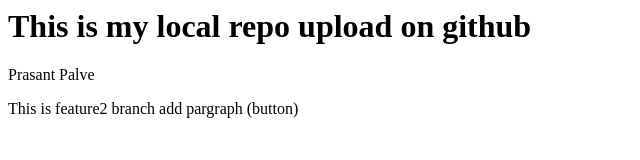
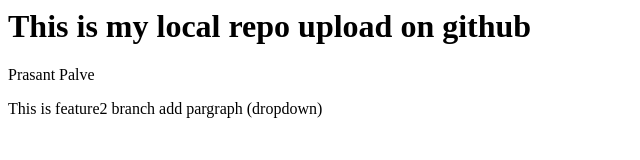
Before and after one commit to PrashantPalve01/LocalRepoLearn, a plain HTML site: page index.html in a window 1280 px wide. Shown: the full height of the page, 0-640 px from the left. Drawn offline with Linux system fonts and the light colour scheme.

Commit message:
Reopen add drop

```diff
--- a/index.html
+++ b/index.html
@@ -1,3 +1,3 @@
 <h1>This is my local repo upload on github</h1>
 <p>Prasant Palve</p>
-<p>This is feature2 branch add pargraph (button)</p>
+<p>This is feature2 branch add pargraph (dropdown)</p>
```
